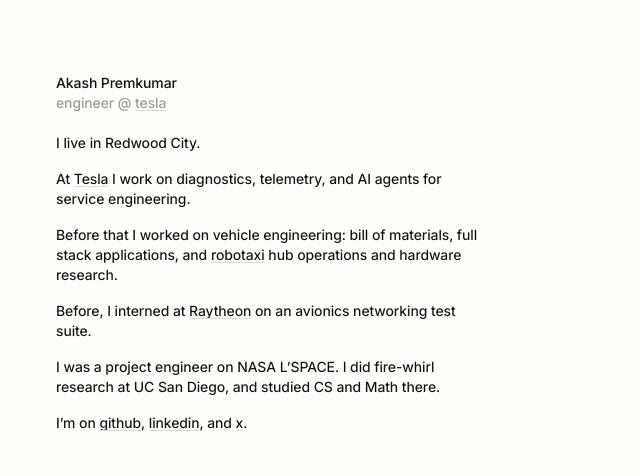
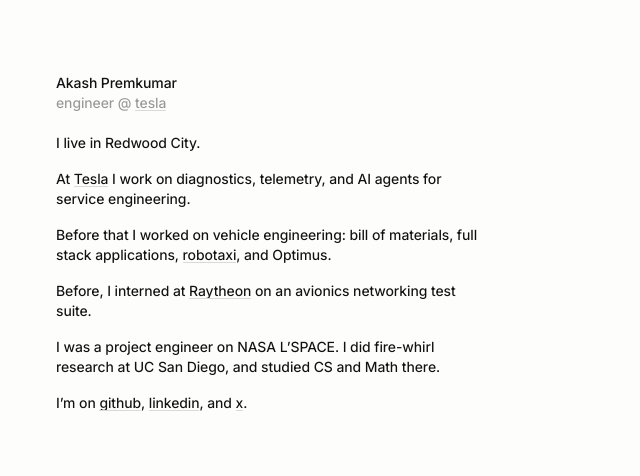
Before and after one commit to akashnaren/akashnaren.github.io, a plain HTML site: page index.html in a window 1280 px wide. Shown: the whole page, without its empty margins (0-640 px from the left). Drawn offline with Linux system fonts and the light colour scheme.

Commit message:
Vehicle engineering line is just robotaxi and Optimus.

```diff
--- a/index.html
+++ b/index.html
@@ -37,9 +37,8 @@
         </p>
         <p>
           Before that I worked on vehicle engineering: bill of materials, full
-          stack applications, and
-          <a href="https://www.tesla.com/robotaxi">robotaxi</a> hub operations
-          and hardware research.
+          stack applications,
+          <a href="https://www.tesla.com/robotaxi">robotaxi</a>, and Optimus.
         </p>
         <p>
           Before, I interned at
```
